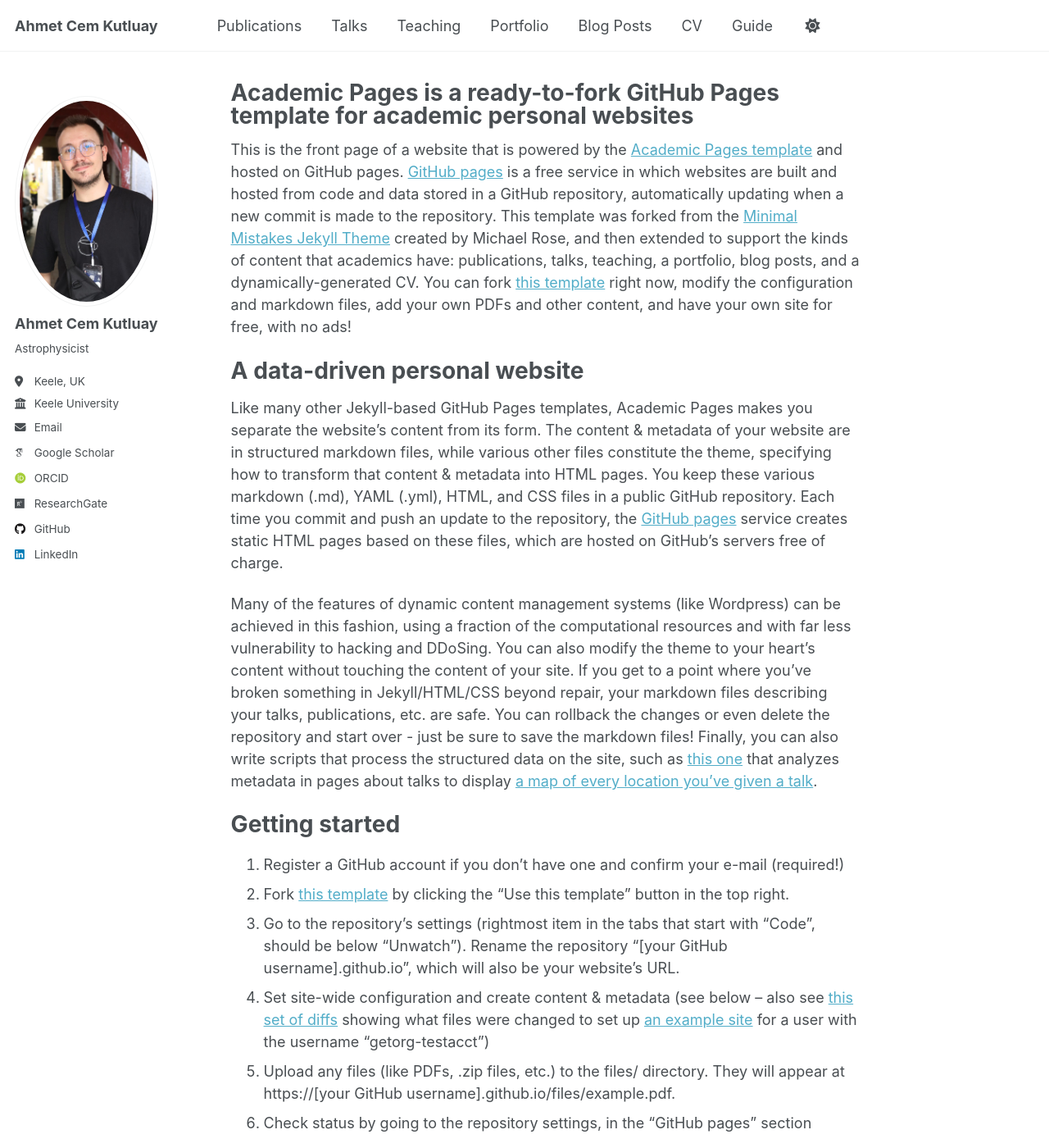
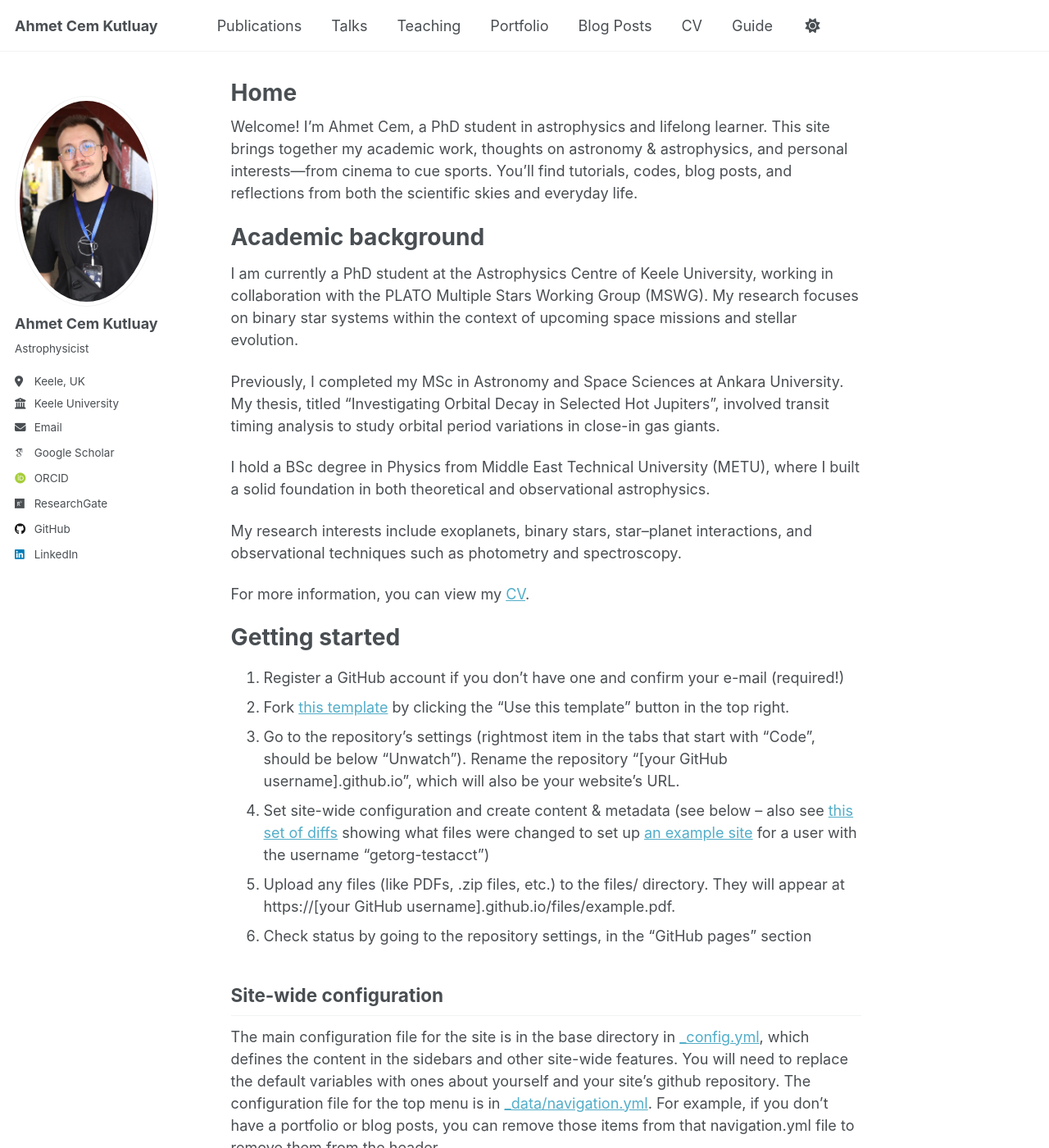
Before and after one commit to ahmetcemkutluay/ahmetcemkutluay.github.io, a Jekyll site: the page built from _pages/about.md, in a window 1280 px wide and 1400 px high. Shown: the whole window at 82% size. Built offline with Jekyll 4.4.1, drawn with Linux system fonts in a browser that asks for light colours; some web fonts are replaced.

Commit message:
Update about.md

```diff
--- a/_pages/about.md
+++ b/_pages/about.md
@@ -1,19 +1,27 @@
 ---
 permalink: /
-title: "Academic Pages is a ready-to-fork GitHub Pages template for academic personal websites"
+title: "Home"
 author_profile: true
 redirect_from:
   - /about/
   - /about.html
 ---
 
-This is the front page of a website that is powered by the [Academic Pages template](https://github.com/academicpages/academicpages.github.io) and hosted on GitHub pages. [GitHub pages](https://pages.github.com) is a free service in which websites are built and hosted from code and data stored in a GitHub repository, automatically updating when a new commit is made to the repository. This template was forked from the [Minimal Mistakes Jekyll Theme](https://mmistakes.github.io/minimal-mistakes/) created by Michael Rose, and then extended to support the kinds of content that academics have: publications, talks, teaching, a portfolio, blog posts, and a dynamically-generated CV. You can fork [this template](https://github.com/academicpages/academicpages.github.io) right now, modify the configuration and markdown files, add your own PDFs and other content, and have your own site for free, with no ads!
+Welcome! I’m Ahmet Cem, a PhD student in astrophysics and lifelong learner.
+This site brings together my academic work, thoughts on astronomy & astrophysics, and personal interests—from cinema to cue sports.
+You’ll find tutorials, codes, blog posts, and reflections from both the scientific skies and everyday life.
 
-A data-driven personal website
+Academic background
 ======
-Like many other Jekyll-based GitHub Pages templates, Academic Pages makes you separate the website's content from its form. The content & metadata of your website are in structured markdown files, while various other files constitute the theme, specifying how to transform that content & metadata into HTML pages. You keep these various markdown (.md), YAML (.yml), HTML, and CSS files in a public GitHub repository. Each time you commit and push an update to the repository, the [GitHub pages](https://pages.github.com/) service creates static HTML pages based on these files, which are hosted on GitHub's servers free of charge.
+I am currently a PhD student at the Astrophysics Centre of Keele University, working in collaboration with the PLATO Multiple Stars Working Group (MSWG). My research focuses on binary star systems within the context of upcoming space missions and stellar evolution.
 
-Many of the features of dynamic content management systems (like Wordpress) can be achieved in this fashion, using a fraction of the computational resources and with far less vulnerability to hacking and DDoSing. You can also modify the theme to your heart's content without touching the content of your site. If you get to a point where you've broken something in Jekyll/HTML/CSS beyond repair, your markdown files describing your talks, publications, etc. are safe. You can rollback the changes or even delete the repository and start over - just be sure to save the markdown files! Finally, you can also write scripts that process the structured data on the site, such as [this one](https://github.com/academicpages/academicpages.github.io/blob/master/talkmap.ipynb) that analyzes metadata in pages about talks to display [a map of every location you've given a talk](https://academicpages.github.io/talkmap.html).
+Previously, I completed my MSc in Astronomy and Space Sciences at Ankara University. My thesis, titled "Investigating Orbital Decay in Selected Hot Jupiters", involved transit timing analysis to study orbital period variations in close-in gas giants.
+
+I hold a BSc degree in Physics from Middle East Technical University (METU), where I built a solid foundation in both theoretical and observational astrophysics.
+
+My research interests include exoplanets, binary stars, star–planet interactions, and observational techniques such as photometry and spectroscopy.
+
+For more information, you can view my [CV](/cv).
 
 Getting started
 ======
```
